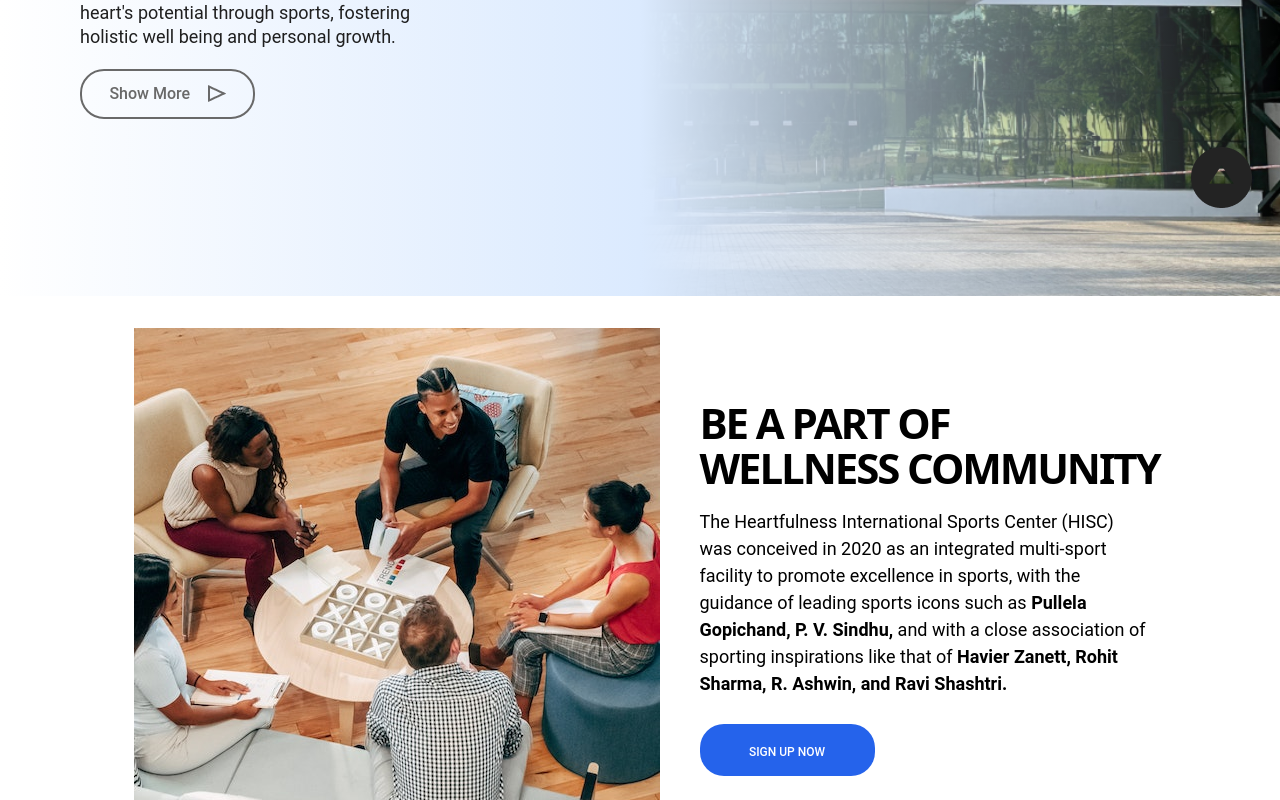
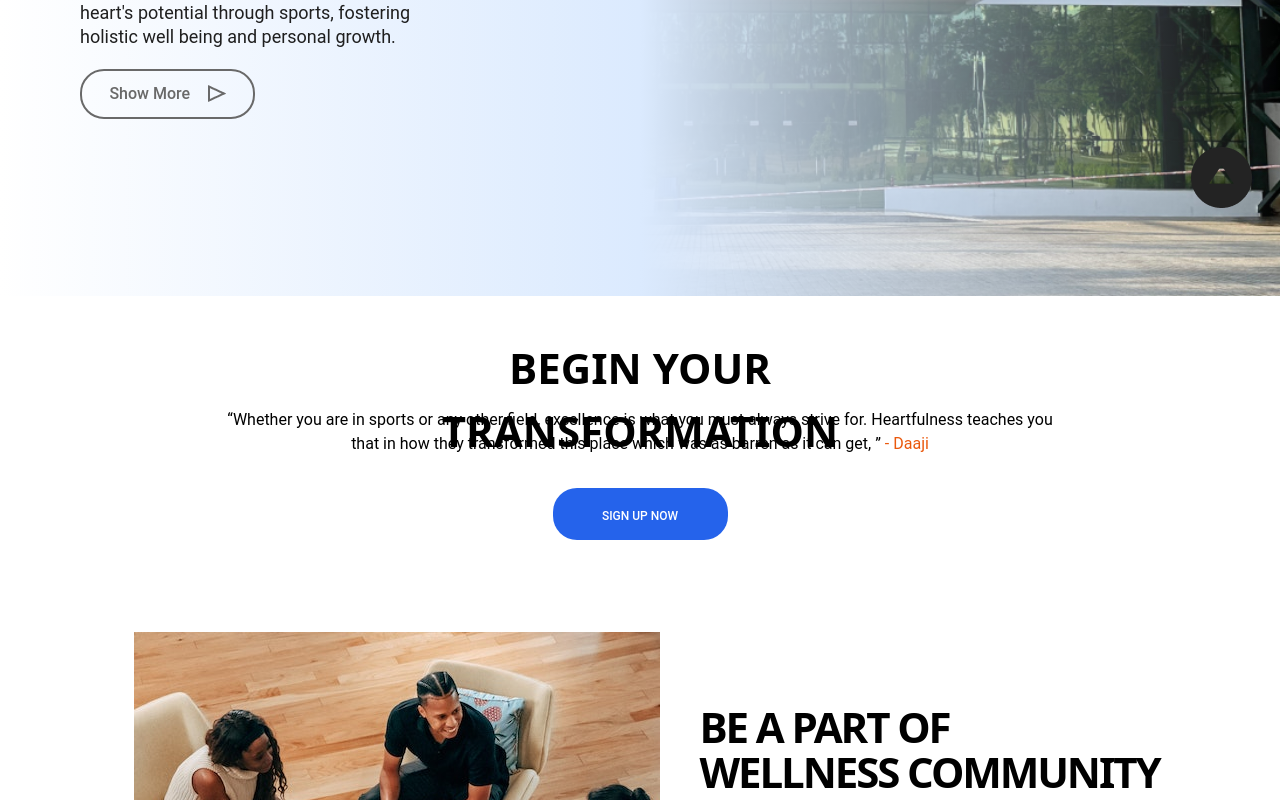
Before and after one commit to Faizanuddinsyed/faizanpro, a Next.js app: page / in a window 1280 px wide. Shown: the part 604-1404 px from the top of the page. Built offline with nearby package versions, Linux system fonts and the light colour scheme.

Commit message:
On branch master  Your branch is up to date with 'origin/master'.
 Changes to be committed:
	modified:   app/page.js
	new file:   components/Begin.js

```diff
--- a/app/page.js
+++ b/app/page.js
@@ -1,4 +1,5 @@
 
+import Begin from '@/components/Begin';
 import Navbar from '@/components/Navbar'
 import Team from '@/components/Team';
 import Image from 'next/image'
@@ -17,7 +18,7 @@
               <div className="mt-48 flex flex-col  items-center justify-center align-center   md:items-start  ">
 
 
-                  <div className='shadow-custom text-center bg-blue-100 rounded-[40px] p-7 mt-5 w-315 h-[450px] md:bg-transparent md:text-left md:mt-0 md:p-0 md:rounded-none md:shadow-none'>
+                  <div className='shadow-custom text-center bg-blue-100 rounded-[40px] p-7 mt-3 w-315 h-[450px] md:bg-transparent md:text-left md:mt-0 md:p-0 md:rounded-none md:shadow-none'>
                     <p className="  text-center text-14 rounded-3xl w-64 p-2 text-custom font-jost font-700 leading-20.23 md:bg-custom md:text-white md:font-400 lg:font-500  ">START YOUR HEALTHY LIFESTYLE!</p>
                       <h1 className="text-30 font-bold leading-42 font-bison text-sblack  h-126 w-226 mx-auto mt-3 flex justify-center items-center align-center md:text-50 md:font-400 md:w-430 md:h-216 md:leading-72 md:items-start lg:ml-32  lg:text-80">BEGIN YOUR TRANSFORMATION TODAY</h1>
                         <p className="mt-3 text-sblack  text-14 font-roboto leading-20 font-400   md:w-96 md:text-14 md:leading-24 lg:text-18">Heartfulness International Sports Center
@@ -39,6 +40,8 @@
 
       </div>
 
+      <Begin/>
+
     <Team/>
 
     </div>
--- /dev/null
+++ b/components/Begin.js
@@ -0,0 +1,19 @@
+import React from 'react'
+
+function Begin() {
+  return (
+    <div>
+        <div className='flex flex-col items-center justify-center text-center m-8 mx-auto md:mt-0  md:p-10'>
+            <h1 className='md:w-[663px] md:h-[72px] w-[316px] h-[84px] font-bison md:text-[42px] text-[30px] font-semibold md:mb-0 mb-3 '>BEGIN YOUR TRANSFORMATION</h1>
+            <p className='md:w-[844px] md:h-[48px] w-[315px] h-[100px] md:mb-0 mb-10 font-roboto  '>“Whether you are in sports or any other field, excellence is what you must always strive for.
+                 Heartfulness teaches you that in how they transformed this place which was as barren as it can get,
+                 ” <span className='text-orange-600'>- Daaji</span>
+            </p>
+            <h1 className="md:block hidden text-center md:mt- mt-8 md:mb-5 mb-8   ml-16 md:ml-0 rounded-3xl p-5   text-white md:bg-blue-600  w-[175px] h-[52px] font-roboto font-medium text-xs">SIGN UP NOW</h1>
+
+        </div>
+    </div>
+  )
+}
+
+export default Begin
```
